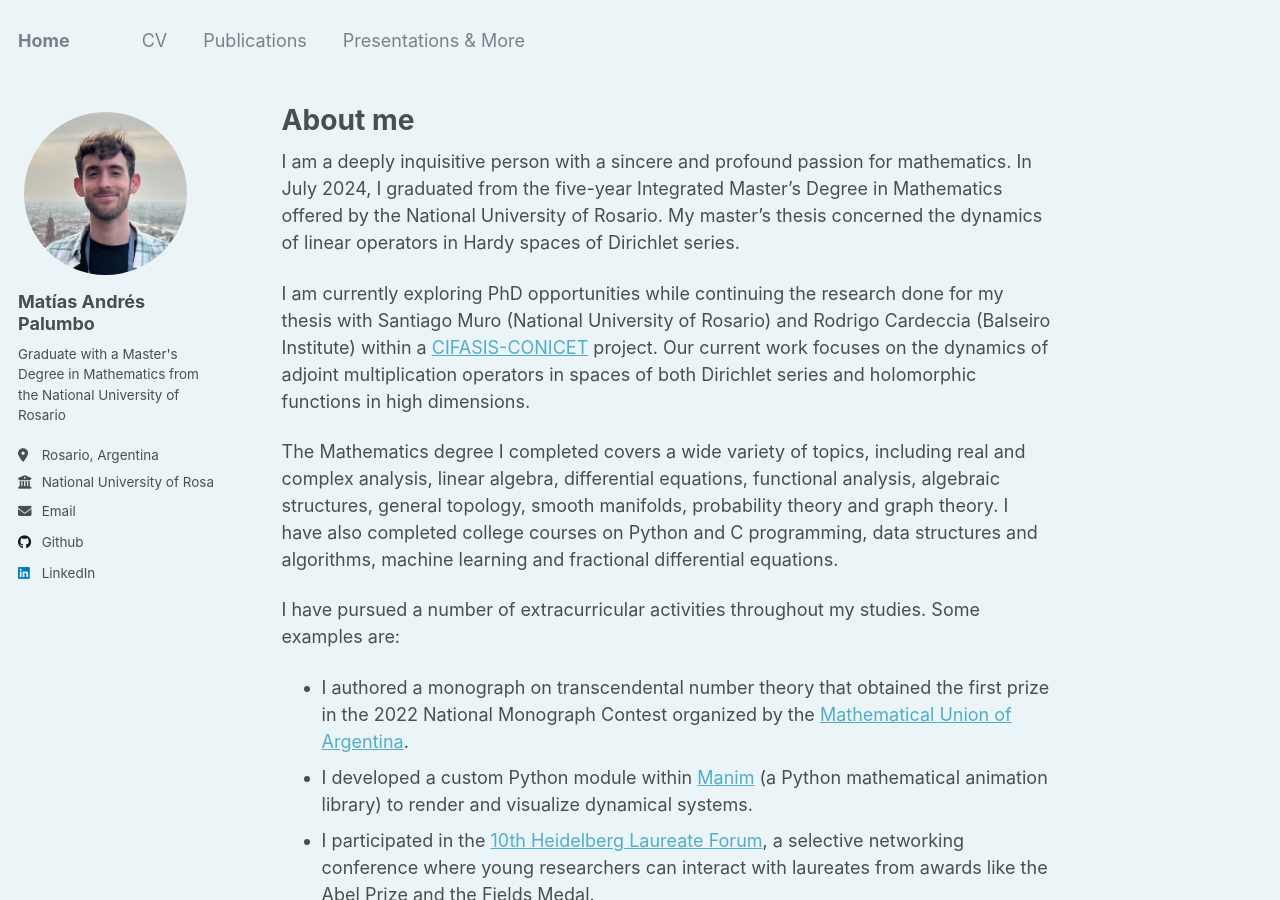
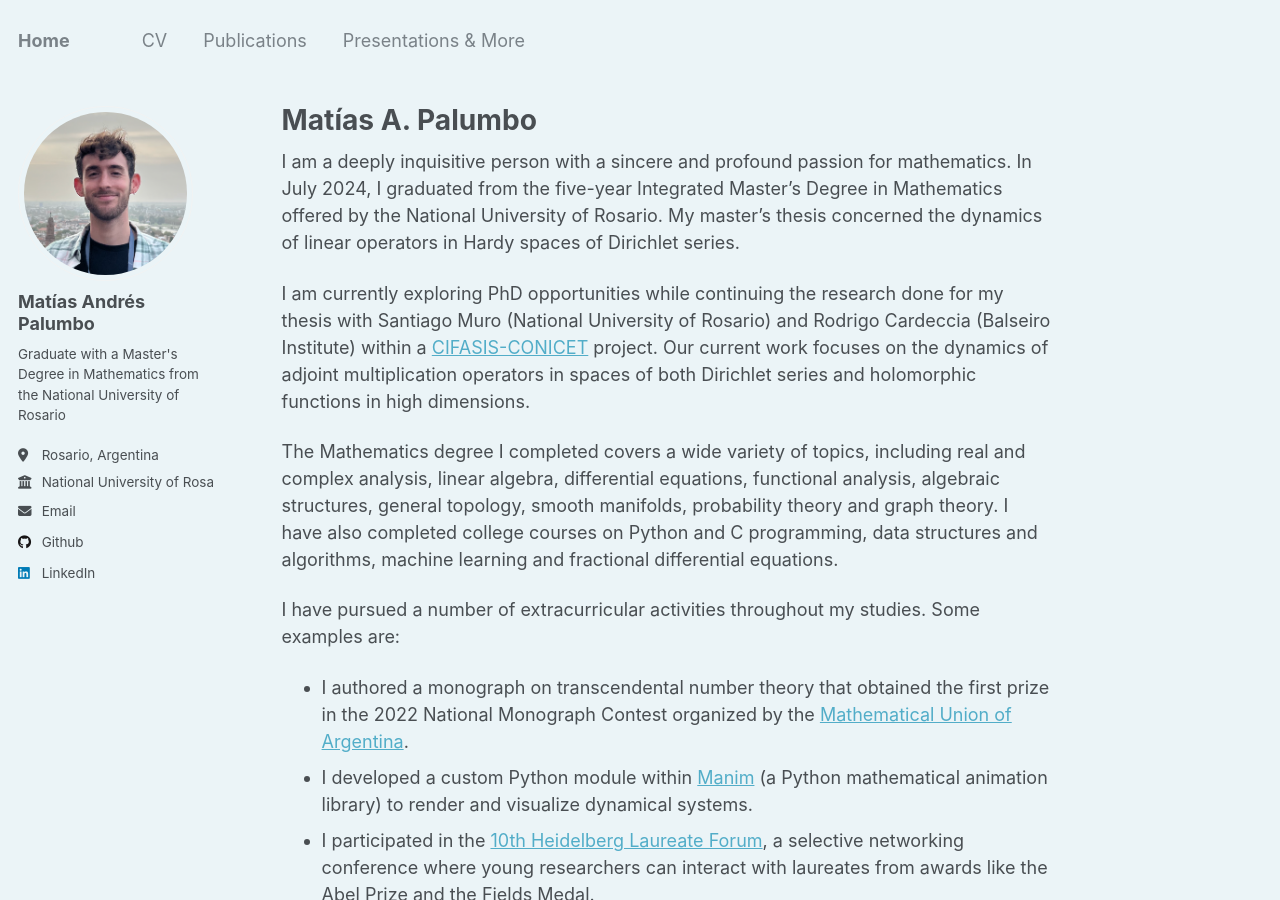
Before and after one commit to matiaspalumbo/matiaspalumbo.github.io, a Jekyll site: the page built from _pages/about.md, in a window 1280 px wide and 900 px high. Built offline with Jekyll 4.4.1, drawn with Linux system fonts in a browser that asks for light colours.

Commit message:
Changed About page title

```diff
--- a/_pages/about.md
+++ b/_pages/about.md
@@ -1,6 +1,6 @@
 ---
 permalink: /
-title: "About me"
+title: "Matías A. Palumbo"
 author_profile: true
 redirect_from:
   - /about/
```
